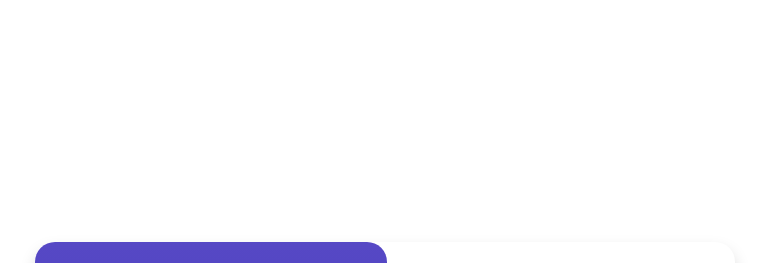
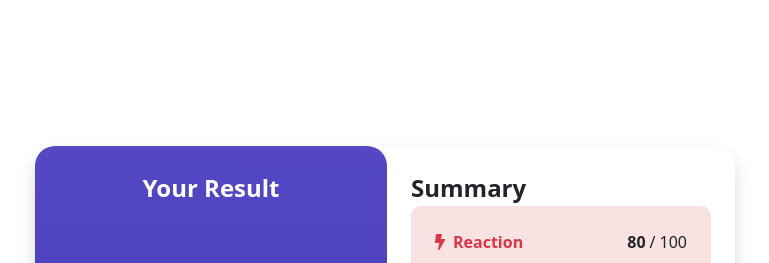
Before and after one commit to dondelice257/RESULT-SUMMARY-COMPONENT, a plain HTML site: page index.html in a window 1280 px wide. Shown: the part 54-317 px from the top of the page, without its empty margins (255-1024 px from the left). Drawn offline with nearby package versions, Linux system fonts and the light colour scheme.

Commit message:
Update index.html

```diff
--- a/index.html
+++ b/index.html
@@ -19,7 +19,7 @@
 
 </head>
 <body class=""
-      style="padding-top:200px"><br><br><br><br>
+      style="padding-top:200px">
 
   <div class="d-lg-flex d-sm-flex shadow m-auto justify-content-start"
   style="width: 700px; border-radius:20px; margin-top:200px">
```
